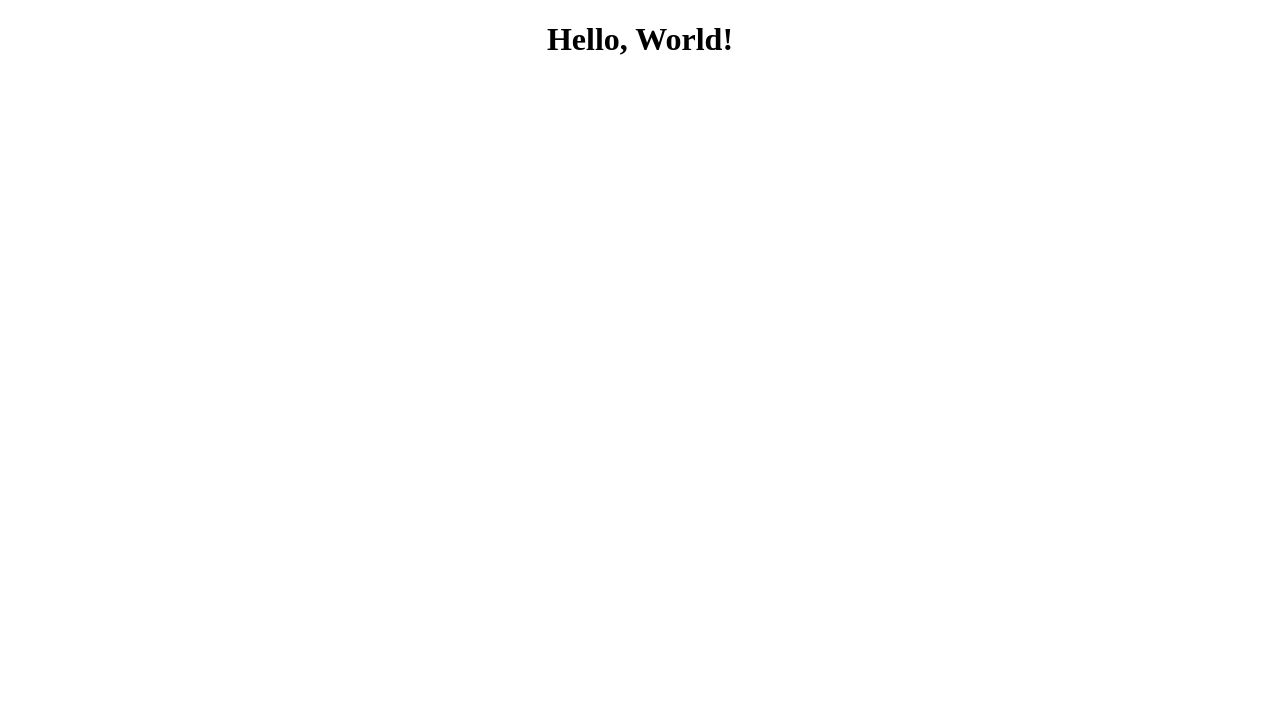
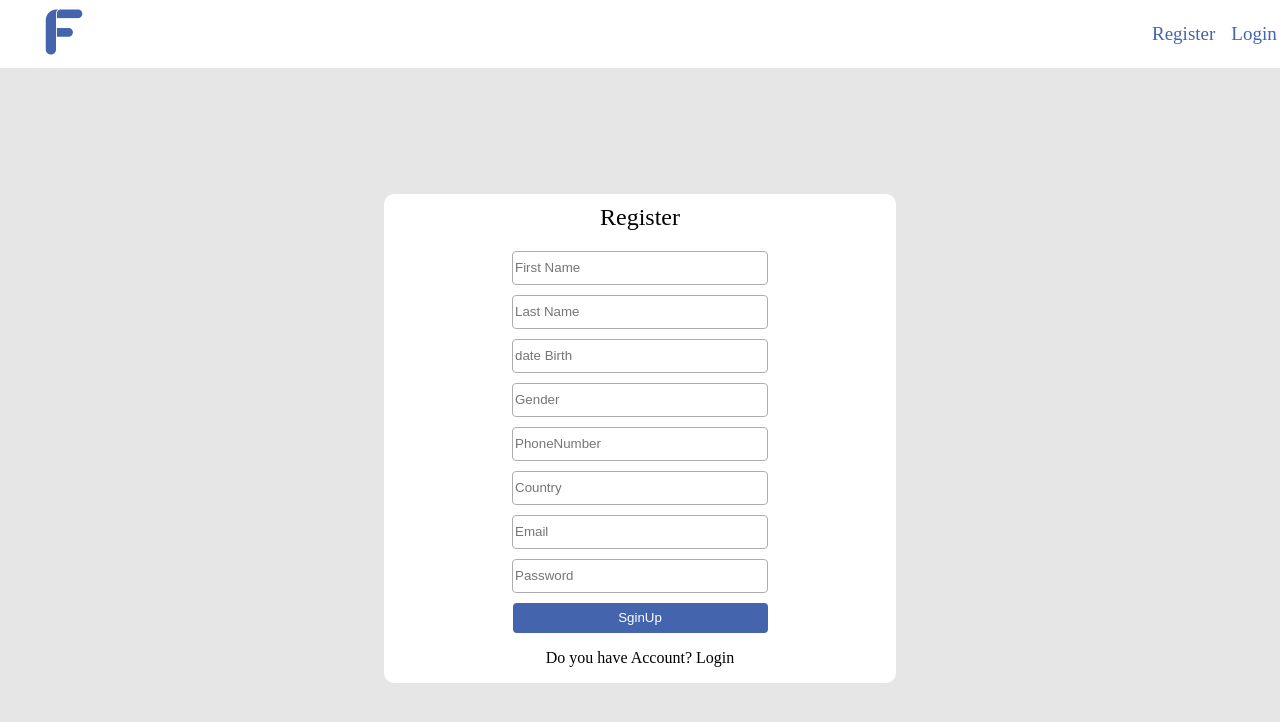
Before and after one commit to C9-usfaql/Friendly, a React (Create React App) app in the folder frontend/: page /register in a window 1280 px wide. Shown: the top 722 px of the page. Built offline with nearby package versions, Linux system fonts and the light colour scheme.

Commit message:
Front-end login & register

```diff
--- a/frontend/package.json
+++ b/frontend/package.json
@@ -6,8 +6,10 @@
     "@testing-library/jest-dom": "^5.17.0",
     "@testing-library/react": "^13.4.0",
     "@testing-library/user-event": "^13.5.0",
+    "axios": "^1.6.5",
     "react": "^18.2.0",
     "react-dom": "^18.2.0",
+    "react-router-dom": "^6.21.1",
     "react-scripts": "5.0.1",
     "web-vitals": "^2.1.4"
   },
--- a/frontend/src/App.js
+++ b/frontend/src/App.js
@@ -1,9 +1,19 @@
+import { Route, Routes } from "react-router-dom";
 import "./App.css";
-
+import Navbar from "./components/Navbar/Navbar"
+import Login from "./components/Login/Login"
+import Register from "./components/Register/Register"
+import Main from "./components/Main/Main"
 function App() {
   return (
     <div className="App">
-      <h1>Hello, World!</h1>
+    <Navbar/>
+    <Routes>
+
+    <Route path="/login" element={<Login/>}/>
+    <Route path="/register" element={<Register/>}/>
+    <Route path="/" element={<Main/>}/>
+    </Routes>
     </div>
   );
 }
--- /dev/null
+++ b/frontend/src/components/Login/Login.js
@@ -0,0 +1,35 @@
+import React, { useState } from "react";
+import { Link, useNavigate } from "react-router-dom";
+import axios from "axios";
+const Login = ()=>{
+    const navigate = useNavigate();
+    const [email, setEmail] = useState("");
+    const [password, setPassword] = useState("");
+
+    return(
+    <div>
+       <div className="contenter-content">
+            <div class="container">
+                <div style={{fontSize: "24px", marginBottom : "20px", marginTop: "-10px"}}>Login</div>
+                    <div class="mb-3"><input class="email-input" type="email" name="email" placeholder="Email" onChange={(e)=>{
+                        setEmail(e.target.value);
+                    }}/></div>
+                    <div class="mb-3"><input class="password-input" type="password" name="password" placeholder="Password" onChange={(e)=>{
+                        setPassword(e.target.value);
+                    }}/></div>
+                    <div class="mb-3"><button class="btn btn-primary d-block w-100" type="submit" onClick={(e)=>{
+                        axios.post("http://localhost:5000/users/login", {email, password}).then((result) => {
+                            console.log("Login Successfully");
+                            navigate("/");
+                        }).catch((err) => {
+                            console.log("Error", err.response.data.message);
+                        });
+                    }}>Login</button></div>
+                    <p class="text-muted">Forgot your password?</p>
+            </div>
+        </div>
+    </div>
+    )
+}
+
+export default Login
--- /dev/null
+++ b/frontend/src/components/Main/Main.js
@@ -0,0 +1,16 @@
+import React from "react";
+import { Link, useNavigate } from "react-router-dom";
+
+const Main = ()=>{
+    return(
+        <div className='Nav' style={{ display: "flex", gap: "16px", textAlign: "center" ,justifyContent:"center", marginBottom: "10px"}}>
+
+        MAIN
+
+
+
+      </div>
+    )
+}
+
+export default Main
--- /dev/null
+++ b/frontend/src/components/Navbar/Navbar.js
@@ -0,0 +1,24 @@
+import React from "react";
+import { Link, useNavigate } from "react-router-dom";
+import "./style.css"
+import logo from "../Image/logo.png"
+const Navbar = ()=>{
+    return(
+        <div className='Nav'>
+            <div  className="logo-div"><img  className="logo" src={require(`../Image/logo.png`)}/></div>
+            <div className="nav-div">
+                <Link to="/register">Register</Link>
+                <Link to="/login">Login</Link>
+
+
+
+            </div>
+
+
+
+
+      </div>
+    )
+}
+
+export default Navbar
--- /dev/null
+++ b/frontend/src/components/Navbar/style.css
@@ -0,0 +1,32 @@
+body{
+    margin: 0;
+}
+.Nav{
+    display: flex;
+    background-color: white;
+    min-height: 7vh;
+    justify-content: space-between;
+
+}
+
+.logo-div{
+    min-width: 10%;
+}
+.logo{
+    max-width: 64px;
+    place-content: left;
+}
+
+.nav-div{
+    display: flex;
+    gap: 16px;
+    min-width: 10%;
+    text-align : "center";
+    place-items: center;
+    font-size: 19px;
+    text-decoration: none;
+}
+a{
+    text-decoration: none;
+    color: #4464AD;
+}
--- /dev/null
+++ b/frontend/src/components/Register/Register.js
@@ -0,0 +1,62 @@
+import React, { useState } from "react";
+import axios from "axios";
+import { Link, useNavigate } from "react-router-dom";
+import "./style.css";
+
+
+
+const Register = ()=>{
+    const navigate = useNavigate();
+    const [firstName, setFirstName] = useState("");
+    const [lastName, setLastName] = useState("");
+    const [dataBirth, setDateBrith] = useState("");
+    const [gender, setGender] = useState("");
+    const [phoneNumber, setPhone] = useState("");
+    const [country, setCountry] = useState("");
+    const [email, setEmail] = useState("");
+    const [password, setPassword] = useState("");
+    return(
+        <div className="contenter-content">
+            <div class="container">
+                <div style={{fontSize: "24px", marginBottom : "20px", marginTop: "10px"}}>Register</div>
+
+                    <div class="mb-3"><input class="email-input" type="text" name="firstname" placeholder="First Name" onChange={(e)=>{
+                        setFirstName(e.target.value);
+                    }}/></div>
+                    <div class="mb-3"><input class="email-input" type="text" name="lastname" placeholder="Last Name" onChange={(e)=>{
+                        setLastName(e.target.value);
+                    }}/></div>
+                    <div class="mb-3"><input class="email-input" type="text" name="datebirth" placeholder="date Birth" onChange={(e)=>{
+                        setDateBrith(e.target.value);
+                    }}/></div>
+                    <div class="mb-3"><input class="email-input" type="text" name="gender" placeholder="Gender" onChange={(e)=>{
+                        setGender(e.target.value);
+                    }}/></div>
+                    <div class="mb-3"><input class="email-input" type="text" name="phone" placeholder="PhoneNumber" onChange={(e)=>{
+                        setPhone(e.target.value);
+                    }}/></div>
+                    <div class="mb-3"><input class="email-input" type="text" name="county" placeholder="Country" onChange={(e)=>{
+                        setCountry(e.target.value);
+                    }}/></div>
+                    <div class="mb-3"><input class="email-input" type="email" name="email" placeholder="Email" onChange={(e)=>{
+                        setEmail(e.target.value);
+                    }}/></div>
+                    <div class="mb-3"><input class="password-input" type="password" name="password" placeholder="Password" onChange={(e)=>{
+                        setPassword(e.target.value);
+                    }}/></div>
+                    <div class="mb-3"><button class="btn btn-primary d-block w-100" type="submit" onClick={(e)=>{
+                        axios.post("http://localhost:5000/users/register", {firstName,lastName,dataBirth,phoneNumber,country, gender, email,password}).then((result) => {
+                            console.log("Create Account Successfully");
+                            navigate("/");
+                        }).catch((err) => {
+                            console.log("Error", err);
+                        });
+                    }}>SginUp</button></div>
+                    <p class="text-muted">Do you have Account? Login</p>
+
+            </div>
+        </div>
+    )
+}
+
+export default Register
--- /dev/null
+++ b/frontend/src/components/Register/style.css
@@ -0,0 +1,52 @@
+body{
+    background-color: rgb(230, 230, 230);
+}
+.contenter-content{
+    margin-top: 10px;
+    height: 90vh;
+    width: 100vw;
+    display: flex;
+    flex-direction: column;
+    place-content: center;
+    justify-content: center;
+    text-align: center;
+    place-items: center;
+}
+.container{
+    min-height: 50%;
+    max-height: max-content;
+    width: 40%;
+    background-color: white;
+    display: flex;
+    flex-direction: column;
+    place-content: center;
+    justify-content: center;
+    text-align: center;
+    place-items: center;
+    border-radius: 10px;
+}
+
+.email-input{
+    border: 1px solid rgb(172, 172, 172);
+    border-radius: 4px;
+    height: 30px;
+    width: 250px;
+    margin-bottom: 10px;
+}
+.password-input{
+    border: 1px solid rgb(172, 172, 172);
+    border-radius: 4px;
+    height: 30px;
+    width: 250px;
+    margin-bottom: 10px;
+}
+
+.btn-primary{
+    background-color: #4464AD;
+    border: 0;
+    color: white;
+    border-radius: 4px;
+    font-weight: 20px;
+    width: 255px;
+    height: 30px;
+}
--- a/frontend/src/index.js
+++ b/frontend/src/index.js
@@ -1,10 +1,12 @@
 import React from "react";
 import ReactDOM from "react-dom/client";
 import App from "./App";
-
+import {BrowserRouter} from "react-router-dom"
 const root = ReactDOM.createRoot(document.getElementById("root"));
 root.render(
   <React.StrictMode>
+    <BrowserRouter>
     <App />
+    </BrowserRouter>
   </React.StrictMode>
 );
```
Also changed, not shown: frontend/src/components/Image/logo.png (added), frontend/src/components/Login/style.css (added), frontend/src/components/Main/style.css (added), 1 other file (tests, documents, lock files or other folders).
